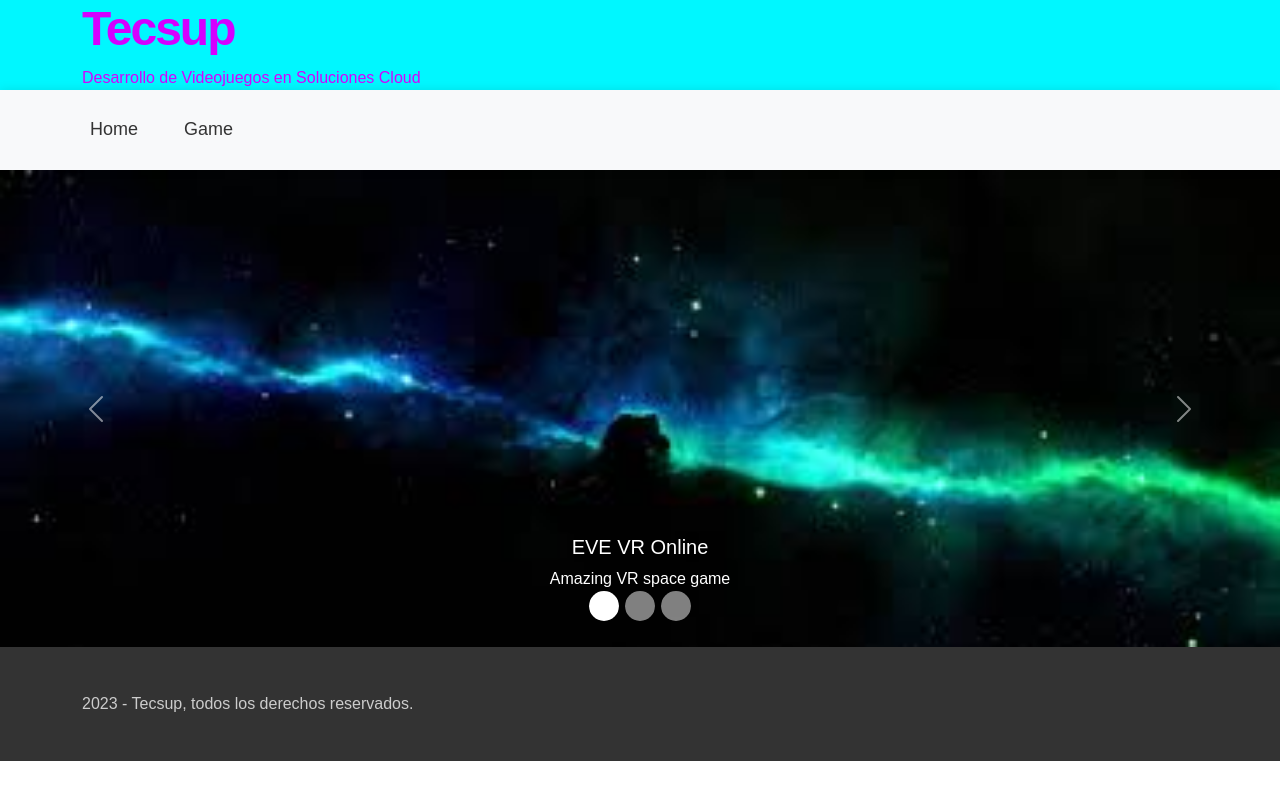
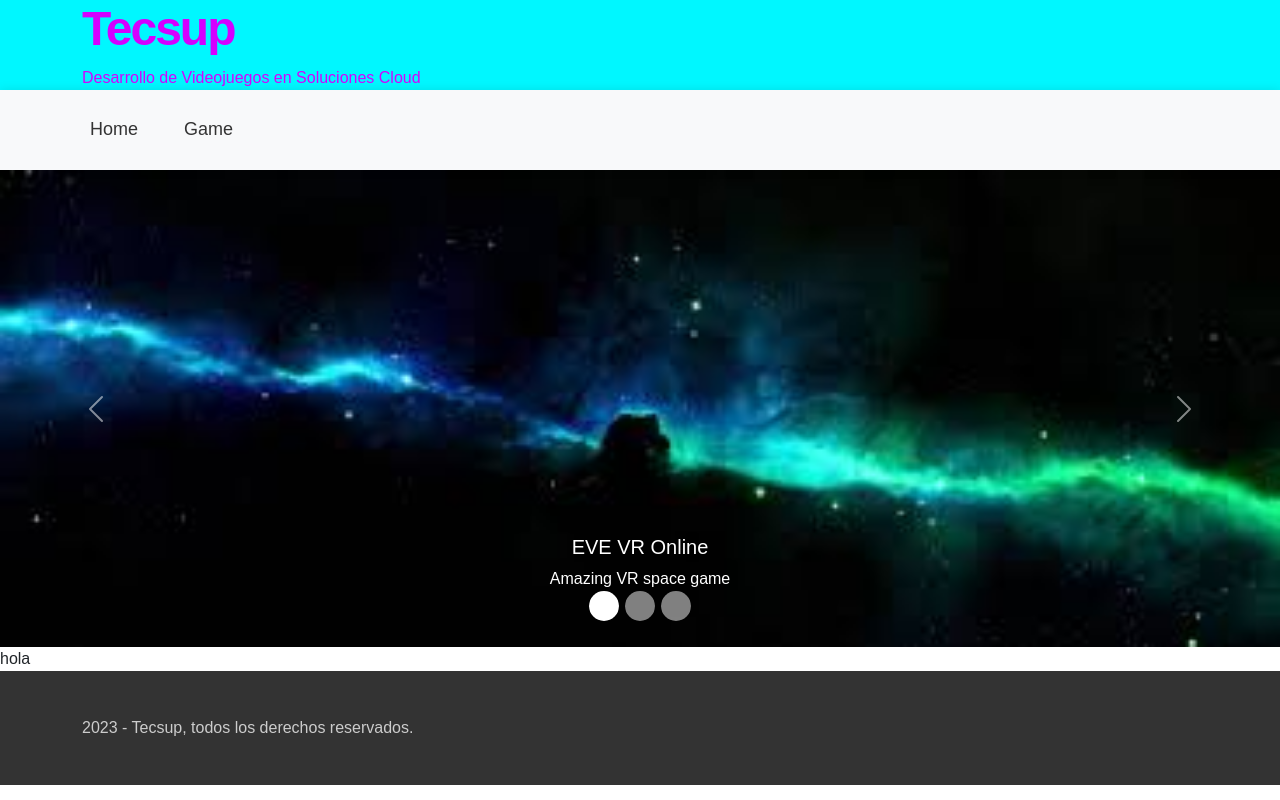
Before and after one commit to AdrianAndia99/Cloud_React, a React (Vite) app: page / in a window 1280 px wide. Built offline with nearby package versions, Linux system fonts and the light colour scheme.

Commit message:
modificaciones hacerlas en home.tsx

```diff
--- a/src/index.css
+++ b/src/index.css
@@ -47,7 +47,7 @@ h3 {
 #main-header p{
   margin-bottom: 0;
 }
-
+/**/
 .padded {
   padding-top: 90px;
   padding-bottom: 90px;
--- a/src/pages/Home.tsx
+++ b/src/pages/Home.tsx
@@ -6,6 +6,11 @@ function Home() {
         <>
            <MainBanner/>
 
+           <div>
+            hola
+           </div>
+
+
         </>
     );
 }
```
